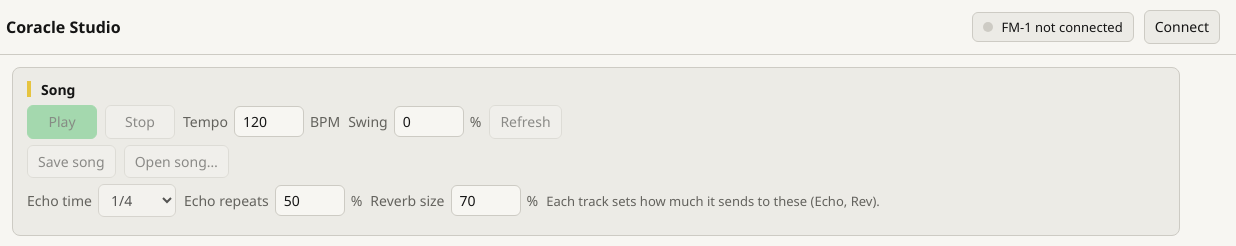
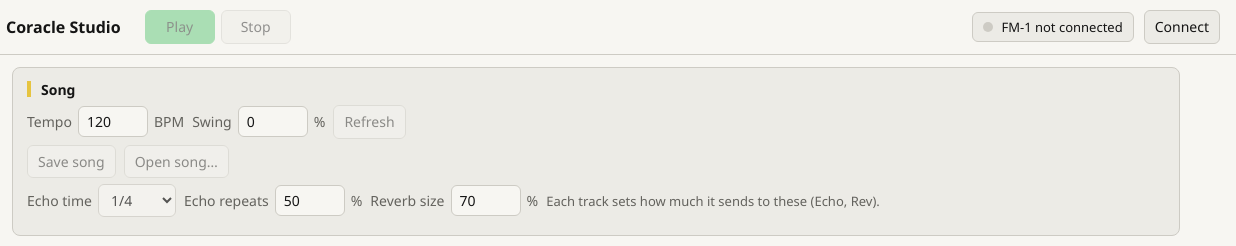
Before and after one commit to Rededge-spec/coracle-studio, a plain HTML site: page index.html in a window 1280 px wide. Shown: the top 246 px of the page, 44-1280 px from the left. Drawn offline with Linux system fonts and the light colour scheme.

Commit message:
Play and Stop in the title bar
Co-Authored-By: Claude Opus 5.5 <noreply@anthropic.com>
Claude-Session: https://claude.ai/code/session_01BxNMCRyMNpfYn3oYJb2LhG

```diff
--- a/index.html
+++ b/index.html
@@ -26,6 +26,7 @@
       </g>
     </svg>
     <div><h1>Coracle Studio</h1><div class="strip" aria-hidden="true"><i></i><i></i><i></i><i></i><i></i><i></i></div></div>
+    <div class="transport"><button type="button" class="big go" id="playBtn" title="Play (Space)">Play</button><button type="button" class="big" id="stopBtn" title="Stop (Space)">Stop</button></div>
   </div>
   <div class="conn">
     <span class="chip" id="chip"><i></i><span id="chipTxt">FM-1 not connected</span></span>
@@ -37,8 +38,6 @@
   <section class="card song" aria-label="Song">
     <div class="cardhead"><span class="dot" style="background:var(--t3)"></span><h2>Song</h2></div>
     <div class="row">
-      <button type="button" class="big go" id="playBtn">Play</button>
-      <button type="button" class="big" id="stopBtn">Stop</button>
       <label class="num">Tempo <input type="number" id="bpm" min="40" max="240" value="120"> BPM</label>
       <label class="num">Swing <input type="number" id="swing" min="0" max="100" value="0"> %</label>
       <button type="button" id="refreshBtn" title="Read the FM-1 again">Refresh</button>
--- a/style.css
+++ b/style.css
@@ -199,3 +199,4 @@ label.num { font: 14px "Segoe UI", system-ui, sans-serif; color: var(--mid); }
 .tsound .uslot { align-self: flex-start; }
 .uslot.empty { color: var(--mid); }
 .resthint { margin: 0 0 4px; }
+.top .transport { display: flex; gap: 6px; margin-left: 14px; }
```
